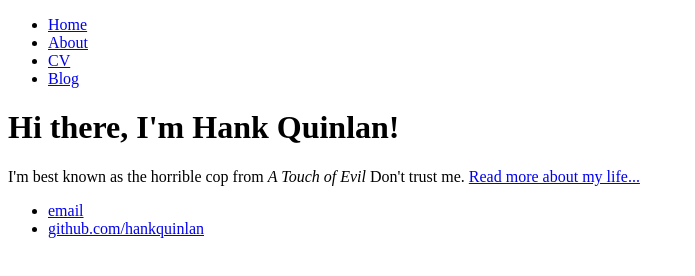
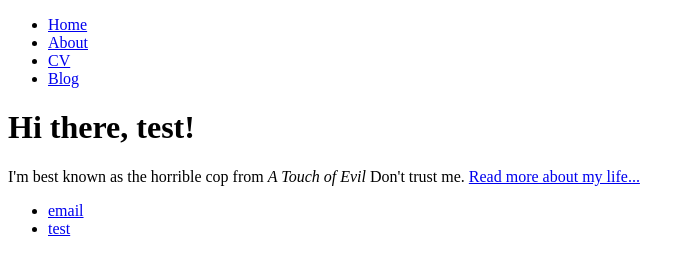
Before and after one commit to jtcarroll/vlcmotors.io, a plain HTML site: page index.html in a window 1280 px wide. Shown: the whole page, without its empty margins (0-695 px from the left). Drawn offline with Linux system fonts and the light colour scheme.

Commit message:
Update index.html
Edit text

```diff
--- a/index.html
+++ b/index.html
@@ -14,14 +14,14 @@
 		</nav>
 		<div class="container">
     		<div class="blurb">
-        		<h1>Hi there, I'm Hank Quinlan!</h1>
+        		<h1>Hi there, test!</h1>
 				<p>I'm best known as the horrible cop from <em>A Touch of Evil</em> Don't trust me. <a href="/about">Read more about my life...</a></p>
     		</div><!-- /.blurb -->
 		</div><!-- /.container -->
 		<footer>
     		<ul>
-        		<li><a href="mailto:hankquinlanhub@gmail.com">email</a></li>
-        		<li><a href="https://github.com/hankquinlan">github.com/hankquinlan</a></li>
+        		<li><a href="test">email</a></li>
+        		<li><a href="test">test</a></li>
 			</ul>
 		</footer>
 	</body>
```
